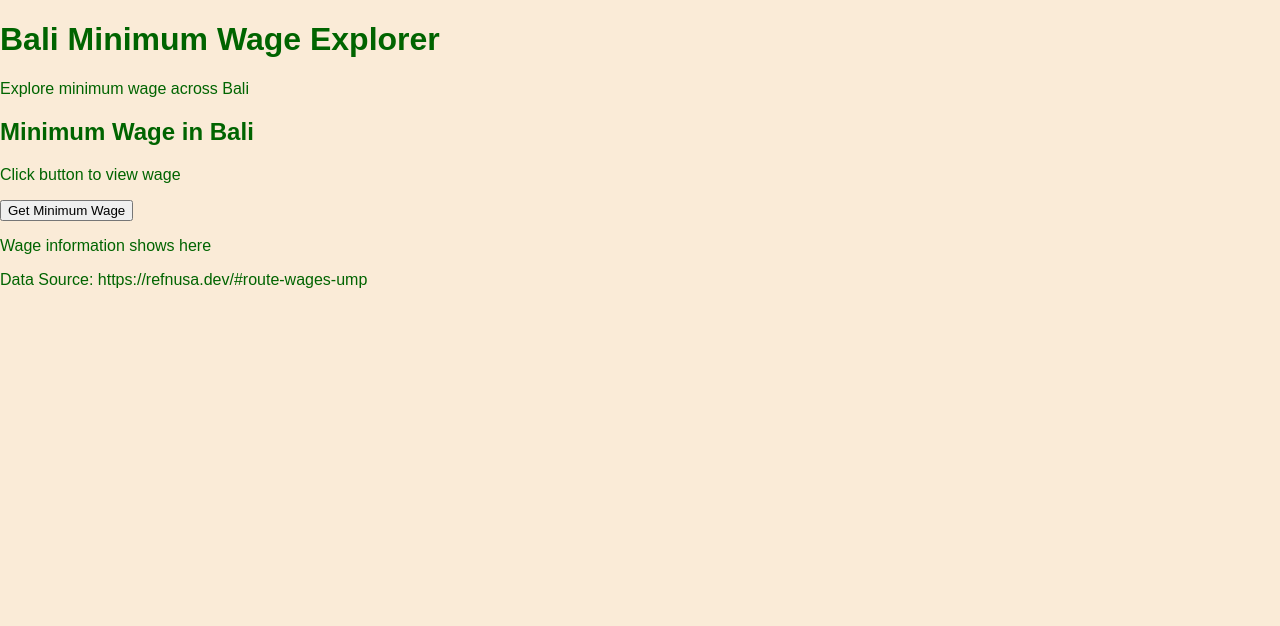
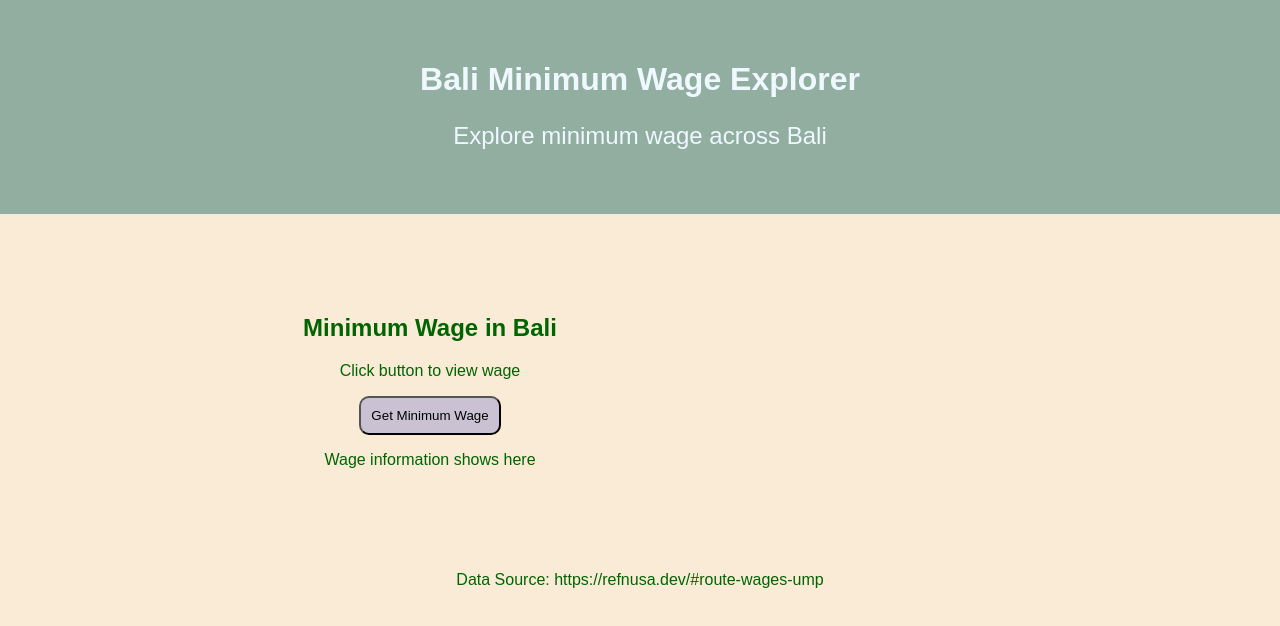
Before and after one commit to potoffab-netizen/unit-11-potoff, a plain HTML site: page index.html in a window 1280 px wide. Drawn offline with Linux system fonts and the light colour scheme.

Commit message:
css updates

```diff
--- a/style.css
+++ b/style.css
@@ -4,3 +4,44 @@ body {
     color: darkgreen;
     margin: 0;
 }
+
+header {
+    background-color: #91aea1 ;
+    color: aliceblue;
+    text-align: center;
+    padding: 40px 20px;
+}
+header h1 {
+font-size: 2rem;
+margin-bottom: 10px;
+}
+header p {
+    font-size: 1.5rem;
+}
+
+main {
+    max-width: 800px;
+    margin: 10px;
+    padding: 20px;
+}
+
+main section {
+    background-color: antiquewhite;
+    padding: 50px;
+    text-align: center;
+    box-shadow: 50px;
+}
+
+button {
+    background-color: rgb(202, 194, 210);
+    border-radius: 10px;
+    padding: 10px;
+}
+
+button:hover {
+    background-color: rgb(180, 127, 255);
+}
+
+footer {
+    text-align: center;
+}
```
